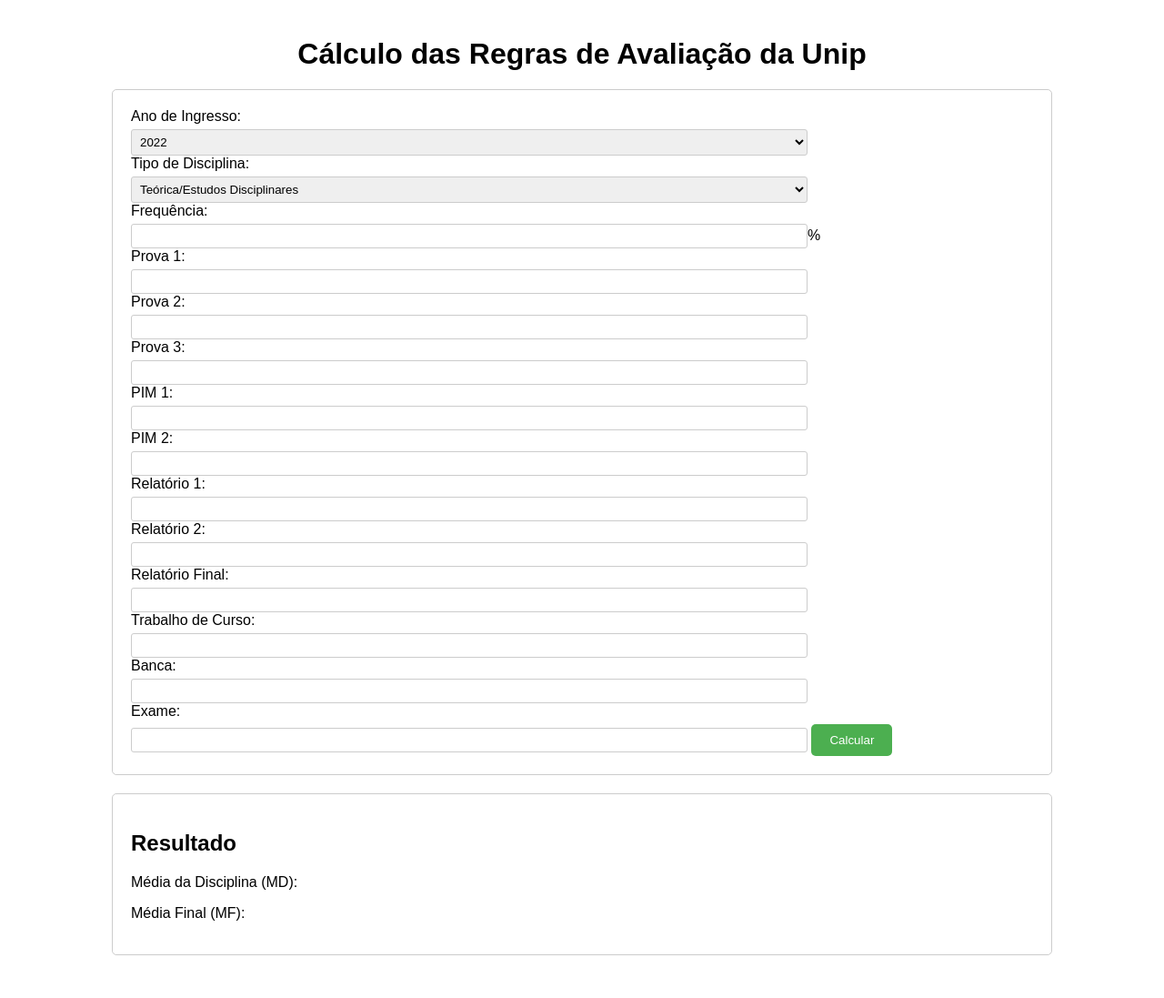
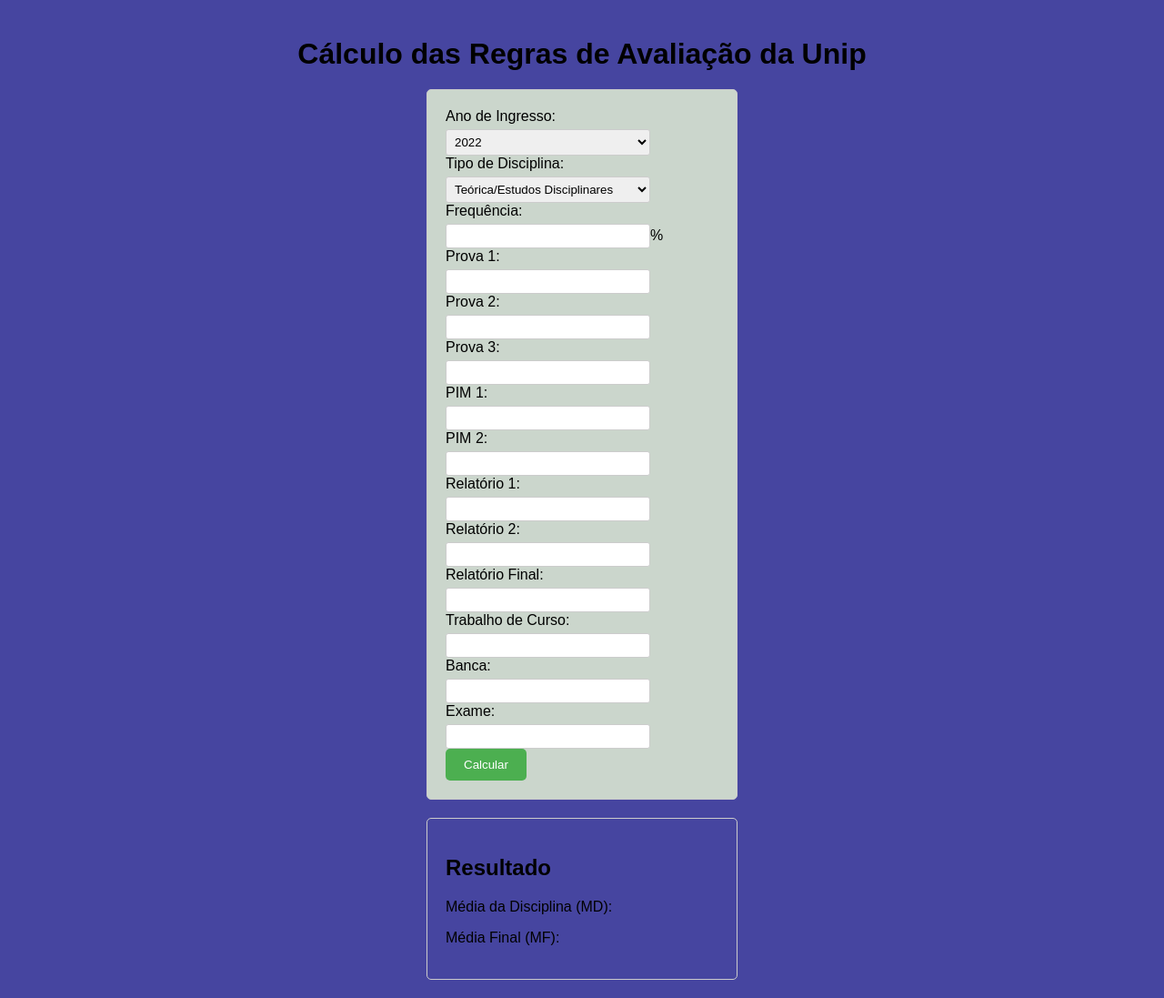
Before and after one commit to UNIP-EaD-RibPreto/CalcNotas, a plain HTML site: page Cálculo teste.html in a window 1280 px wide. Shown: the whole page at 91% size. Before the commit the page ends 1070 px from the top, so only its background shows below. Drawn offline with Linux system fonts and the light colour scheme.

Commit message:
Cores de fundo

```diff
--- a/Cálculo teste.html
+++ b/Cálculo teste.html
@@ -8,15 +8,17 @@
     <script src="script.js"></script>
   </head>
   <body>
+    <header>
       <h1>Cálculo das Regras de Avaliação da Unip</h1>
+    </header>
 
+    <main>
       <form id="formCalculo">
         <label for="ano">Ano de Ingresso:</label>
         <select id="ano">
           <option value="2022">2022</option>
           <option value="2023">2023</option>
         </select>
-
         <label for="tipoDisciplina">Tipo de Disciplina:</label>
         <select id="tipoDisciplina">
           <option value="teorica">Teórica/Estudos Disciplinares</option>
@@ -31,51 +33,40 @@
           <option value="estagio">Estágio Curricular</option>
           <option value="pim">Projeto Interdisciplinar Multidisciplinar</option>
         </select>
-
         <label for="frequencia">Frequência:</label>
         <input type="number" id="frequencia" min="0" max="100" step="1" />%
-
         <div id="provas">
           <label for="prova1">Prova 1:</label>
           <input type="number" id="prova1" min="0" max="10" step="0.1" />
-
           <label for="prova2">Prova 2:</label>
           <input type="number" id="prova2" min="0" max="10" step="0.1" />
-
           <label for="prova3">Prova 3:</label>
           <input type="number" id="prova3" min="0" max="10" step="0.1" />
         </div>
-
         <div id="pims">
           <label for="pim1">PIM 1:</label>
           <input type="number" id="pim1" min="0" max="10" step="0.1" />
-
           <label for="pim2">PIM 2:</label>
           <input type="number" id="pim2" min="0" max="10" step="0.1" />
         </div>
-
         <div id="relatorios">
           <label for="relatorio1">Relatório 1:</label>
           <input type="number" id="relatorio1" min="0" max="10" step="0.1" />
-
           <label for="relatorio2">Relatório 2:</label>
           <input type="number" id="relatorio2" min="0" max="10" step="0.1" />
-
           <label for="relatorioFinal">Relatório Final:</label>
           <input type="number" id="relatorioFinal" min="0" max="10" step="0.1" />
         </div>
-
         <label for="trabalhoCurso">Trabalho de Curso:</label>
         <input type="number" id="trabalhoCurso" min="0" max="10" step="0.1" />
-
         <label for="banca">Banca:</label>
         <input type="number" id="banca" min="0" max="10" step="0.1" />
-
         <label for="exame">Exame:</label>
         <input type="number" id="exame" min="0" max="10" step="0.1" />
-
+        <br>
         <button type="button" onclick="calcular()">Calcular</button>
       </form>
+    </main>
 
     <div id="resultado">
       <h2>Resultado</h2>
--- a/style.css
+++ b/style.css
@@ -4,6 +4,7 @@ body {
   font-family: sans-serif;
   margin: 0;
   padding: 20px;
+  background-color: #4645a0;
 }
 
 h1 {
@@ -12,7 +13,8 @@ h1 {
 }
 
 form {
-  width: 80%;
+  width: 300px;
+  background-color: #cbd6cc;
   margin: 0 auto;
   padding: 20px;
   border: 1px solid #ccc;
@@ -47,7 +49,7 @@ button:hover {
 }
 
 #resultado {
-  width: 80%;
+  width: 300px;
   margin: 0 auto;
   margin-top: 20px;
   padding: 20px;
```
Lines whose indentation alone changed are shown as unchanged.
